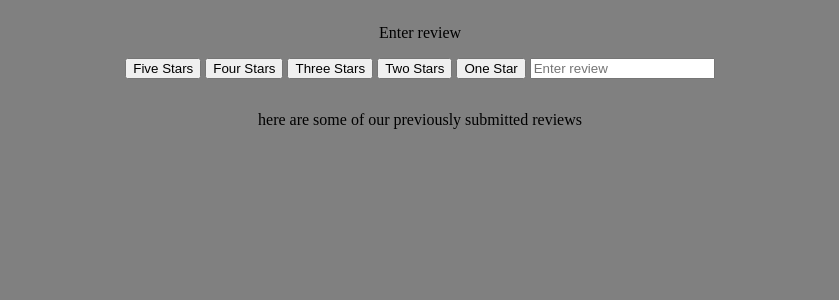
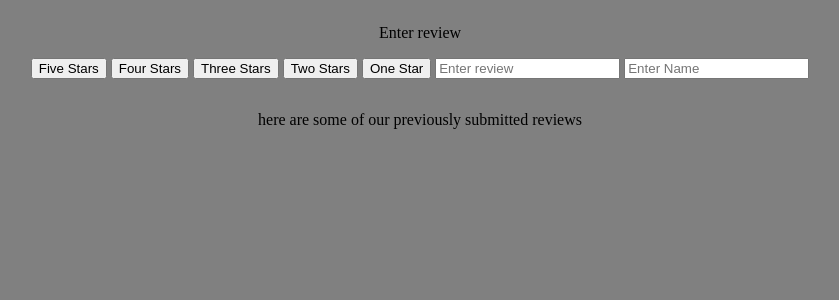
Before and after one commit to Jerkrop/BikeShopProject, a Flask app: page /end in a window 1280 px wide. Shown: the top 300 px of the page, without its empty margins (220-1059 px from the left). Run offline with Flask 2, Linux system fonts and the light colour scheme; some libraries are stand-ins or nearby versions.

Commit message:
redirect url for the random review function to pass through the end page back in to the main store page

```diff
--- a/BikeShopFinalProject/MyProject/Templates/EndPointPage.html
+++ b/BikeShopFinalProject/MyProject/Templates/EndPointPage.html
@@ -11,8 +11,9 @@
     <button name='five' value='two'>Two Stars</button>
     <button name='five' value='one'>One Star</button>
 
+
 <input type="text" placeholder="Enter review" name='review'>
-
+<input type="text" placeholder="Enter Name" name='name'>
 
 </form>
 
--- a/BikeShopFinalProject/MyProject/main.py
+++ b/BikeShopFinalProject/MyProject/main.py
@@ -5,13 +5,14 @@ app = Flask(__name__)
 import psycopg2
 import random
 daddy=0
+daddy2=0
 # connects to the database
 def db_connect():
     conn = psycopg2.connect(
         host = 'localhost',
         database = 'FinalBike',
-        user = 'postgres',
-        password = 'Meegee12'
+        # user = 'postgres',
+        # password = 'Meegee12'
     )
     return conn
 
@@ -23,7 +24,8 @@ def end():
                     Four_star varchar(500),
                     Three_star varchar(500),
                     Two_star varchar(500),
-                    One_star varchar(500)
+                    One_star varchar(500),
+                    name varchar(500)
                     )""")
     conn.commit()
     cur.close()
@@ -147,10 +149,25 @@ def error():
     return render_template('error.html')
 # connect to the end page and adds the review table for the end page
 
+
+
+
+
+
+
+
+
+
+
 # Not yet done do not tocuh or remove this
+
+
+
 @app.route('/end',methods=['POST', 'GET'])
 def Review_db_Insert():
+    random_insertdb()
     if request.method == 'POST':
+        name = request.form['name']
         review = request.form['review']
         five = request.form['five' or 'four' or 'three' or 'two' or 'one']
         # print(five)
@@ -160,28 +177,28 @@ def Review_db_Insert():
         elif five =='five':
             conn = db_connect()
             cur = conn.cursor()
-            cur.execute('INSERT INTO Bikerev (five_star,four_star,three_star,two_star,one_star) VALUES(%s,%s,%s,%s,%s)',(review,'na','na','na','na'))
+            cur.execute('INSERT INTO Bikerev (five_star,four_star,three_star,two_star,one_star,name) VALUES(%s,%s,%s,%s,%s,%s)',(review,'na','na','na','na',name))
             conn.commit()
             cur.close()
             conn.close()
         elif five =='four':
             conn = db_connect()
             cur = conn.cursor()
-            cur.execute('INSERT INTO Bikerev (five_star,four_star,three_star,two_star,one_star) VALUES(%s,%s,%s,%s,%s)',('na',review,'na','na','na'))
+            cur.execute('INSERT INTO Bikerev (five_star,four_star,three_star,two_star,one_star,name) VALUES(%s,%s,%s,%s,%s,%s)',('na',review,'na','na','na',name))
             conn.commit()
             cur.close()
             conn.close()
         elif five=='three':
             conn = db_connect()
             cur = conn.cursor()
-            cur.execute('INSERT INTO Bikerev (five_star,four_star,three_star,two_star,one_star) VALUES(%s,%s,%s,%s,%s)',('na','na',review,'na','na'))
+            cur.execute('INSERT INTO Bikerev (five_star,four_star,three_star,two_star,one_star,name) VALUES(%s,%s,%s,%s,%s,%s)',('na','na',review,'na','na',name))
             conn.commit()
             cur.close()
             conn.close()
         elif five =='two':
             conn = db_connect()
             cur = conn.cursor()
-            cur.execute('INSERT INTO Bikerev (five_star,four_star,three_star,two_star,one_star) VALUES(%s,%s,%s,%s,%s)',('na','na','na',review,'na'))
+            cur.execute('INSERT INTO Bikerev (five_star,four_star,three_star,two_star,one_star,name) VALUES(%s,%s,%s,%s,%s,%s)',('na','na','na',review,'na',name))
             conn.commit()
             cur.close()
             conn.close()
@@ -189,7 +206,7 @@ def Review_db_Insert():
 
             conn = db_connect()
             cur = conn.cursor()
-            cur.execute('INSERT INTO Bikerev (five_star,four_star,three_star,two_star,one_star) VALUES(%s,%s,%s,%s,%s)',('na','na','na','na',review,))
+            cur.execute('INSERT INTO Bikerev (five_star,four_star,three_star,two_star,one_star,name) VALUES(%s,%s,%s,%s,%s,%s)',('na','na','na','na',review,name))
             conn.commit()
             cur.close()
             conn.close()
@@ -197,22 +214,39 @@ def Review_db_Insert():
         else:
             # pass
             return render_template('error.html')
+        global daddy2
+        daddy2 +=1
 
-        return render_template('StorePage.html', review = review)
+        return redirect(url_for('random_insertdb', ran = review))
 
-@app.route('/',methods=['POST', 'GET'])
-def Review_Main():
-    # if request.method == 'GET':
-    #     review = request.form['review']
-    #     # five = request.form['five' or 'four' or 'three' or 'two' or 'one']
-    #     # conn = db_connect()
-    #     # cur = conn.cursor()
-    #     # cur.execute('SELECT * FROM Bikerev WHERE five_star = This place is wonderful (five_star)'(review))
-    #     # cur.close()
-    #     # conn.close()
 
-    #     return render_template('StorePage.html')
-    pass
+
+
+
+
+
+
+
+
+
+
+
+
+
+
+# @app.route('/',methods=['POST', 'GET'])
+# def Review_Main():
+#     # if request.method == 'GET':
+#     #     review = request.form['review']
+#     #     # five = request.form['five' or 'four' or 'three' or 'two' or 'one']
+#     #     # conn = db_connect()
+#     #     # cur = conn.cursor()
+#     #     # cur.execute('SELECT * FROM Bikerev WHERE five_star = This place is wonderful (five_star)'(review))
+#     #     # cur.close()
+#     #     # conn.close()
+
+#     #     return render_template('StorePage.html')
+#     pass
 
 
 if __name__ == '__main__':
```
